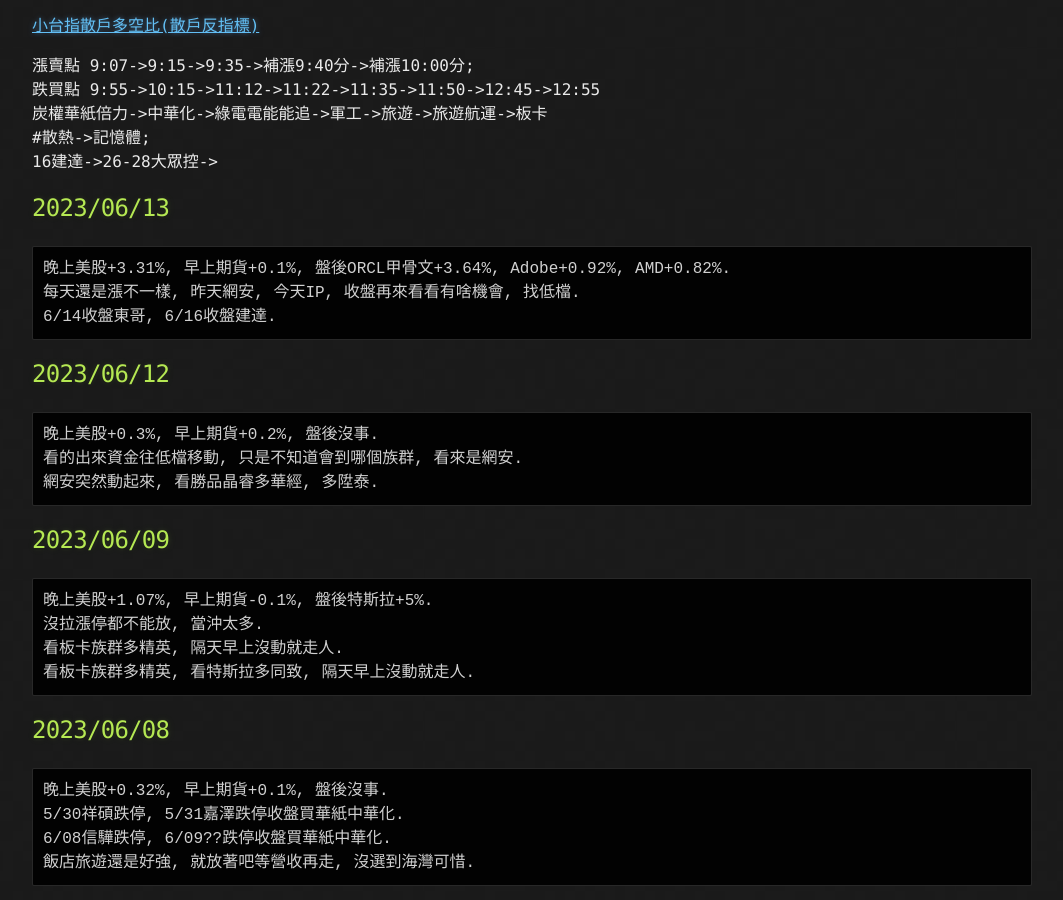
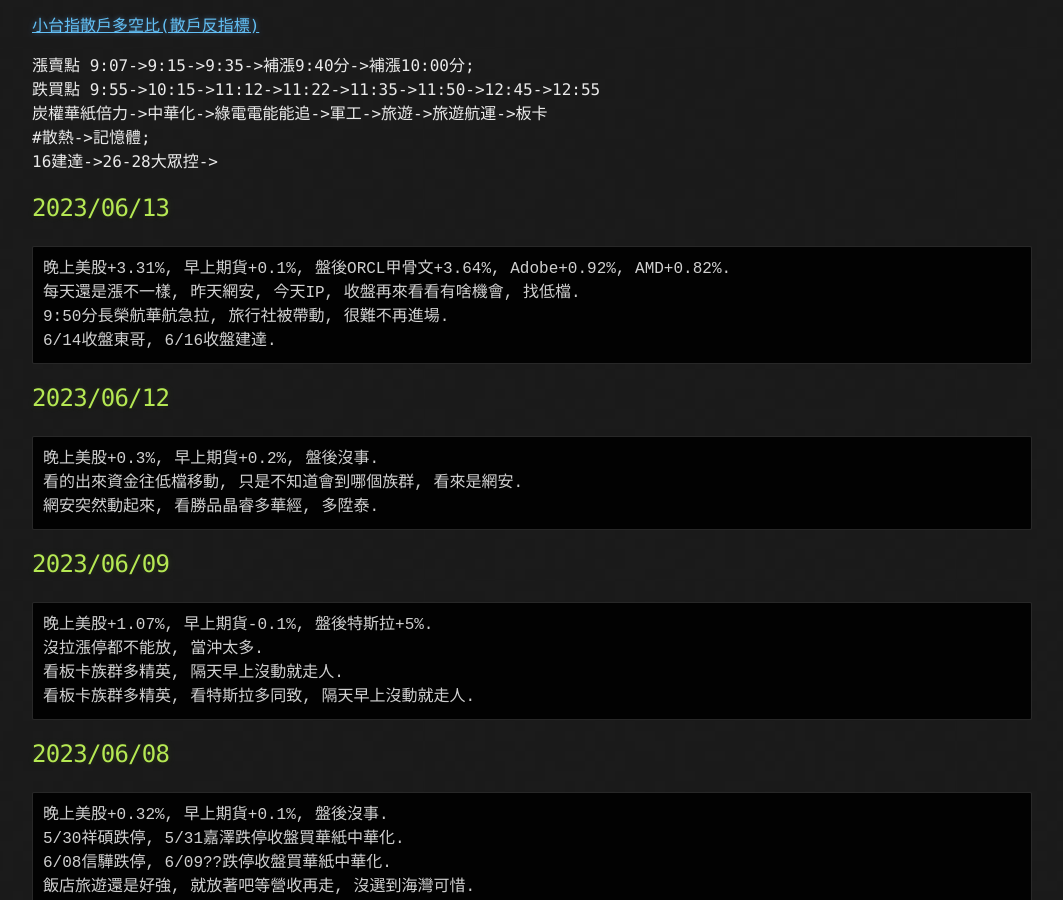
Before and after one commit to lepg5487/Stock_God, a Jekyll site: the page built from index.md, in a window 1280 px wide and 900 px high, scrolled down 484 px. Shown: the whole window, without its empty margins (108-1171 px from the left). Built offline with Jekyll 4.4.1, drawn with Linux system fonts in a browser that asks for light colours; our own code applies the rules of GitHub Pages for plain Markdown files.

Commit message:
Update index.md

````diff
--- a/index.md
+++ b/index.md
@@ -27,6 +27,7 @@
 ```
 晚上美股+3.31%, 早上期貨+0.1%, 盤後ORCL甲骨文+3.64%, Adobe+0.92%, AMD+0.82%.
 每天還是漲不一樣, 昨天網安, 今天IP, 收盤再來看看有啥機會, 找低檔.
+9:50分長榮航華航急拉, 旅行社被帶動, 很難不再進場.
 6/14收盤東哥, 6/16收盤建達.
 ```
 
````
